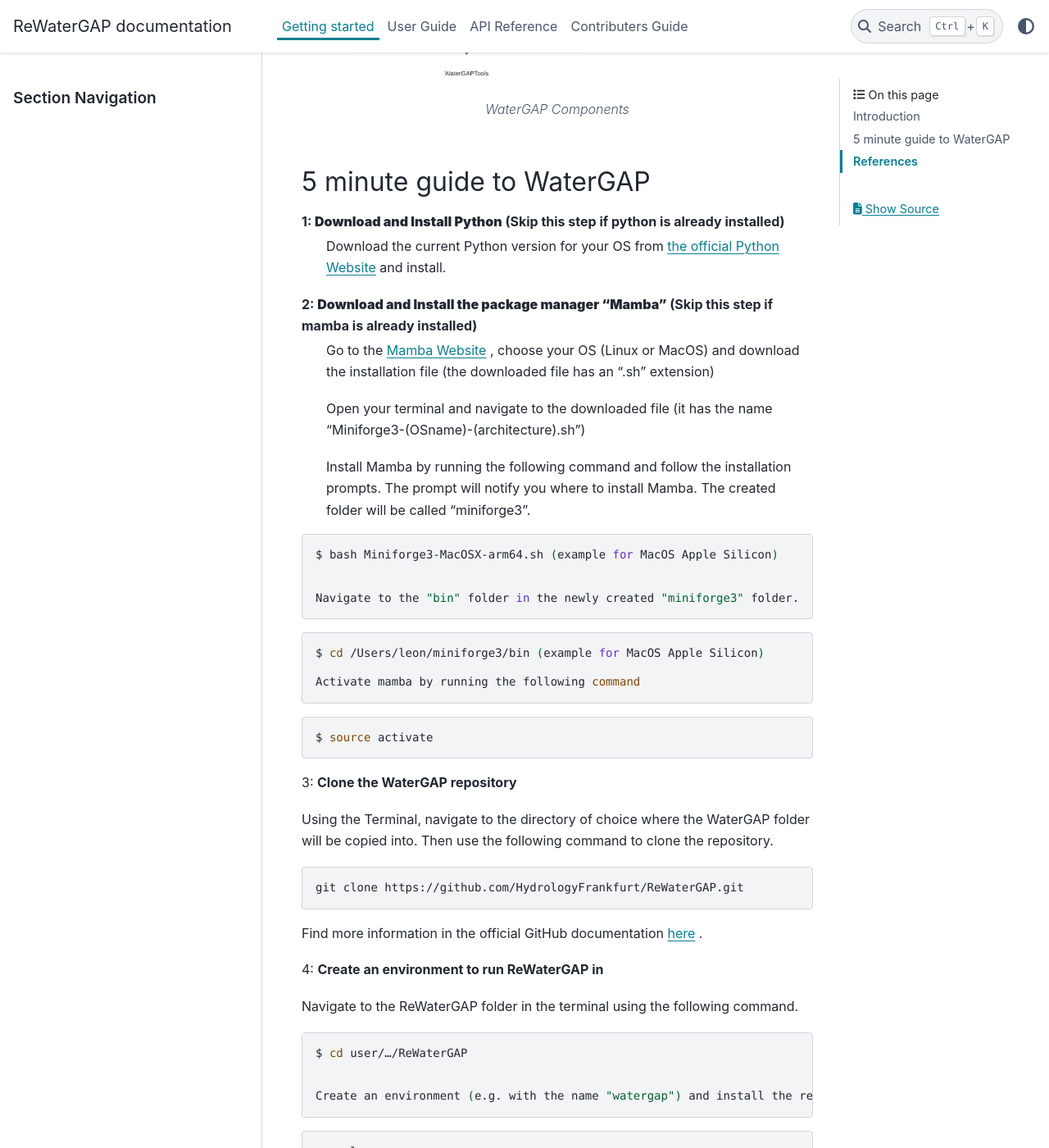
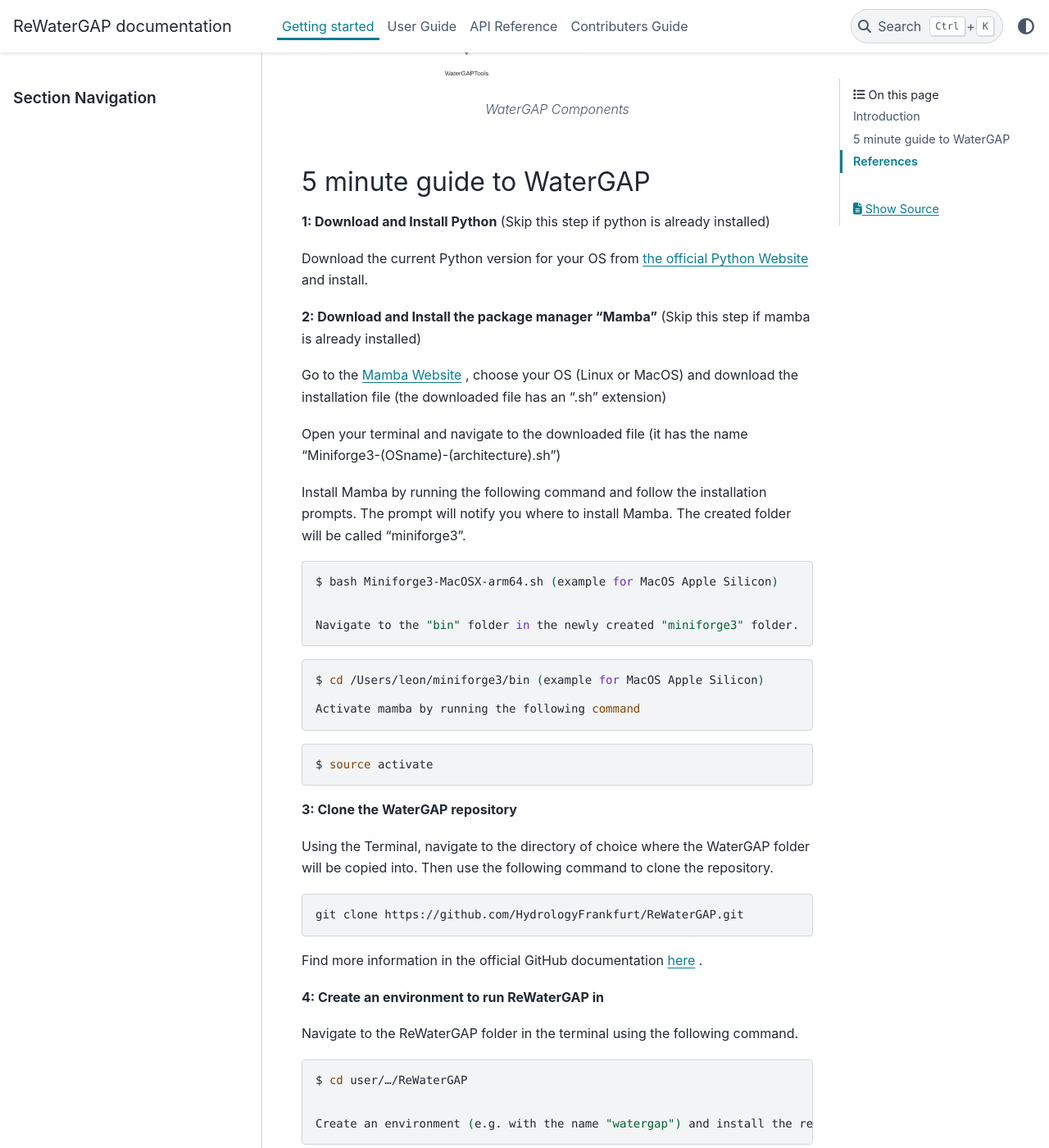
Before and after one commit to HydrologyFrankfurt/ReWaterGAP, a Sphinx documentation site: the page built from docs/getting_started/index.rst, in a window 1280 px wide and 1400 px high, scrolled down 1017 px. Shown: the whole window at 82% size. Built offline with Sphinx 7.4.7 and the PyData theme 0.15.4, drawn with Linux system fonts in a browser that asks for light colours; pages that are not in the unit, such as notebooks, are missing from menus; part of the change alters nothing that is shown; some of the changed text lies outside the part shown.

```diff
--- a/docs/getting_started/index.rst
+++ b/docs/getting_started/index.rst
@@ -32,15 +32,19 @@ WaterGAP has been generally categorized into two sections:
 5 minute guide to WaterGAP
 --------------------------
 
-1: **Download and Install Python** (Skip this step if python is already installed)
-	Download the current Python version for your OS from `the official Python Website <https://www.python.org/downloads/>`__ and install.
+**1: Download and Install Python** (Skip this step if python is already installed)
 
-2: **Download and Install the package manager "Mamba"** (Skip this step if mamba is already installed)
-	Go to the `Mamba Website <https://github.com/conda-forge/miniforge>`__ , choose your OS (Linux or MacOS) and download the installation file (the downloaded file has an ".sh" extension)
+Download the current Python version for your OS from `the official Python Website <https://www.python.org/downloads/>`__ and install.
 
-	Open your terminal and navigate to the downloaded file (it has the name "Miniforge3-(OSname)-(architecture).sh")
+**2: Download and Install the package manager "Mamba"** (Skip this step if mamba is already installed)
 
-	Install Mamba by running the following command and follow the installation prompts. The prompt will notify you where to install Mamba. The created folder will be called "miniforge3".
+Go to the `Mamba Website <https://github.com/conda-forge/miniforge>`__ , choose your OS (Linux or MacOS) and download the installation file (the downloaded file has an ".sh" extension)
+
+
+Open your terminal and navigate to the downloaded file (it has the name "Miniforge3-(OSname)-(architecture).sh")
+
+
+Install Mamba by running the following command and follow the installation prompts. The prompt will notify you where to install Mamba. The created folder will be called "miniforge3".
 
 
 .. code-block:: bash
@@ -60,7 +64,7 @@ WaterGAP has been generally categorized into two sections:
 
 		$ source activate
 
-3: **Clone the WaterGAP repository**
+**3: Clone the WaterGAP repository**
 
 Using the Terminal, navigate to the directory of choice where the WaterGAP folder will be copied into. Then use the following command to clone the repository.
 
@@ -70,7 +74,7 @@ Using the Terminal, navigate to the directory of choice where the WaterGAP folde
 
 Find more information in the official GitHub documentation `here <https://docs.github.com/en/get-started/quickstart/fork-a-repo#cloning-your-forked-repository>`__ .
 
-4: **Create an environment to run ReWaterGAP in**
+**4: Create an environment to run ReWaterGAP in**
 
 Navigate to the ReWaterGAP folder in the terminal using the following command.
 
@@ -95,7 +99,7 @@ Navigate to the ReWaterGAP folder in the terminal using the following command.
 
 
 
-5. **Get Input Data**
+**5. Get Input Data**
 
 The following data should be provided by the User in NetCDF format:
 
@@ -119,7 +123,7 @@ The files need to be copied to their respective folders in ../ReWaterGAP/input_d
 
 You can find the necessary climate forcing data at `ISIMIP <https://data.isimip.org/search/tree/ISIMIP3b/SecondaryInputData/climate/atmosphere/mri-esm2-0/>`__ .
 
-6: **Run WaterGAP using the configuration file „Config_ReWaterGAP.json“ - Naturalized run**
+**6: Run WaterGAP using the configuration file „Config_ReWaterGAP.json“ - Naturalized run**
 
 .. code-block:: bash
 
```
